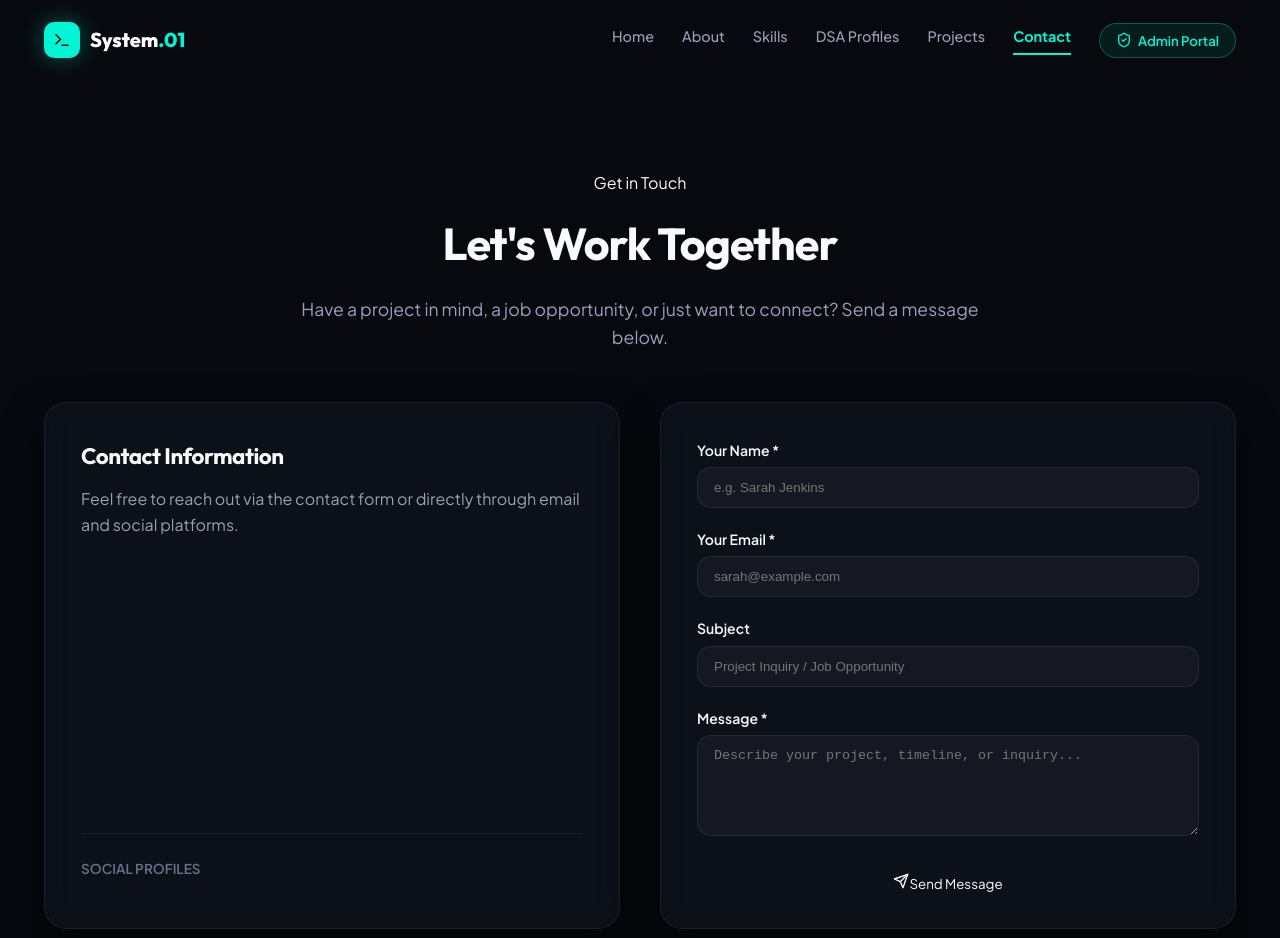
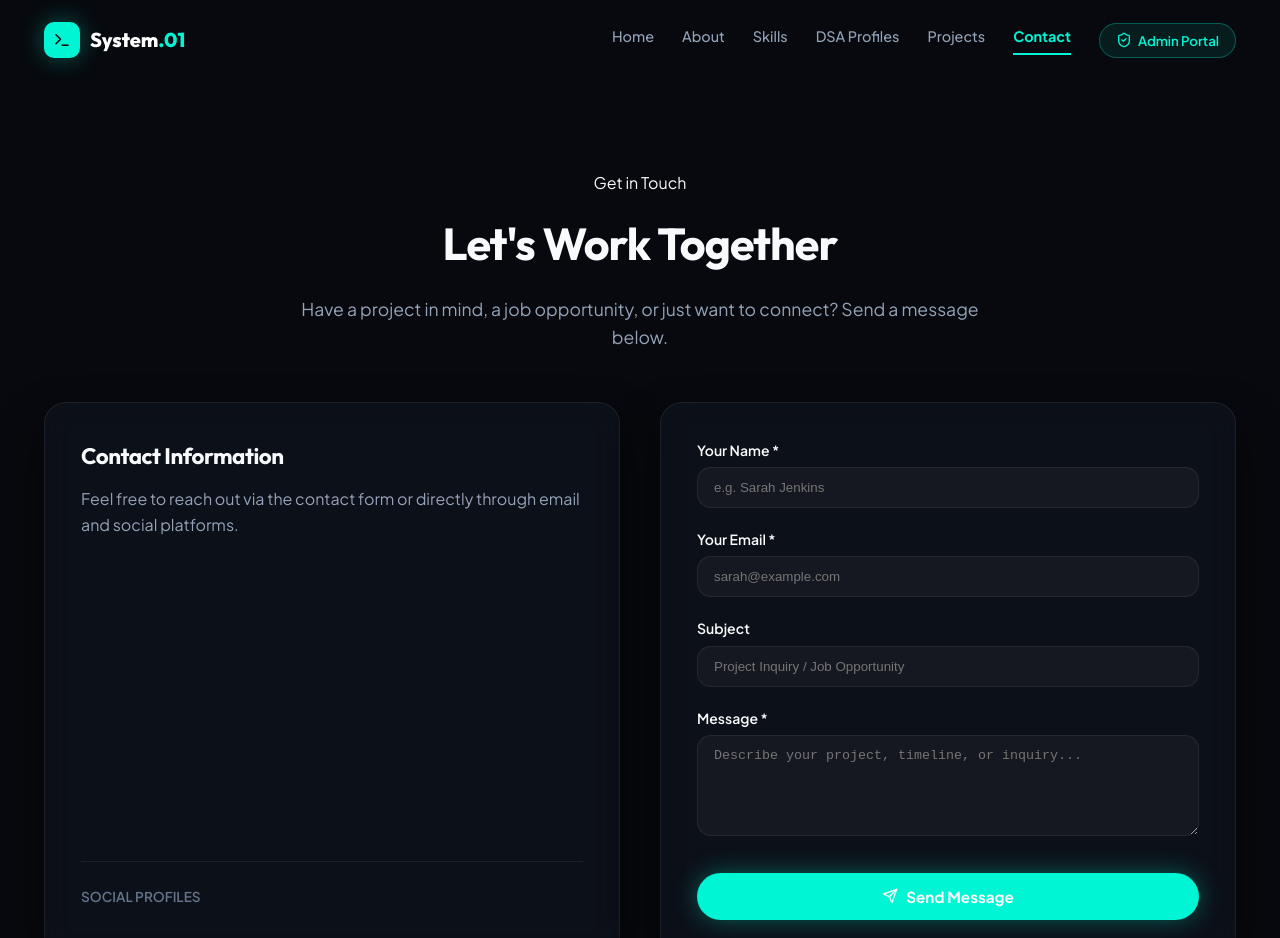
Before and after one commit to pranjalgupta0280/Portfolio-v2, a React (Vite) app in the folder frontend/: page /contact in a window 1280 px wide. Shown: the top 938 px of the page. Built offline with nearby package versions, Linux system fonts and the light colour scheme; no server answers.

Commit message:
update 3

```diff
--- a/frontend/src/components/Contact.jsx
+++ b/frontend/src/components/Contact.jsx
@@ -267,12 +267,13 @@ export default function Contact() {
               <button
                 type="submit"
                 disabled={status.loading}
-                className="btn-primary"
-                style={{ justifyContent: 'center', marginTop: '10px', color: '#fff' }}
+                className="btn-cyan"
+                style={{ justifyContent: 'center', marginTop: '10px', color: '#ffffff' }}
               >
-                <Send size={16} />
-                <span>{status.loading ? 'Sending Message...' : 'Send Message'}</span>
+                <Send size={16} style={{ color: '#ffffff' }} />
+                <span style={{ color: '#ffffff', fontWeight: '700' }}>{status.loading ? 'Sending Message...' : 'Send Message'}</span>
               </button>
+
             </form>
           </div>
         </div>
```
